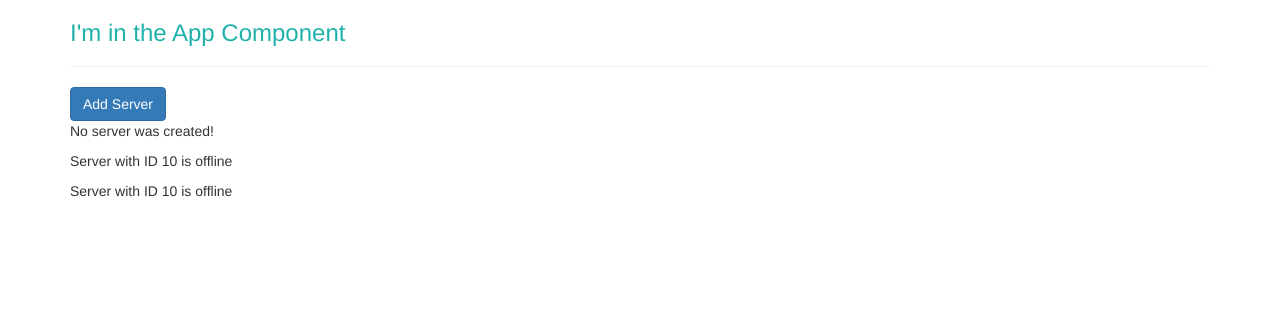
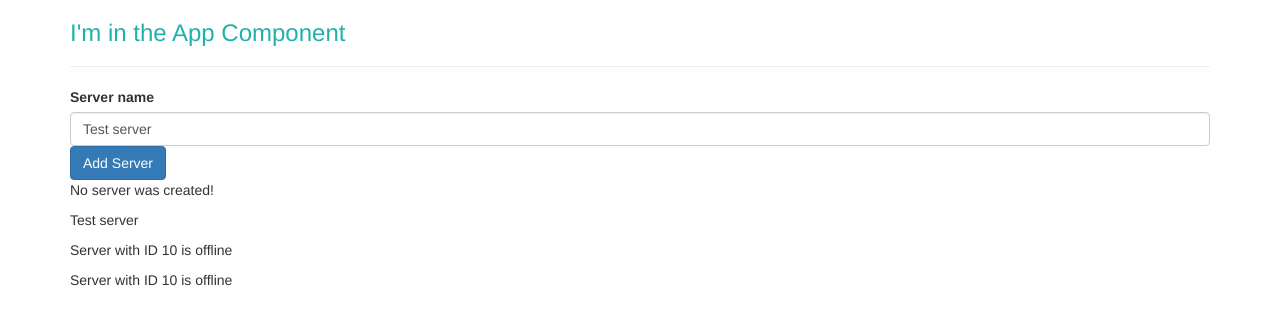
Before and after one commit to Aszmel/Angular, an Angular app: page / in a window 1280 px wide. Shown: the top 324 px of the page. Built offline with nearby package versions, Linux system fonts and the light colour scheme.

Commit message:
event binding, ngModels two-way binding

```diff
--- a/src/app/app.module.ts
+++ b/src/app/app.module.ts
@@ -1,13 +1,14 @@
 import { BrowserModule } from "@angular/platform-browser";
 import { NgModule } from "@angular/core";
+import { FormsModule } from "@angular/forms";
 
 import { AppComponent } from "./app.component";
 import { ServerComponent } from "./server/server.component";
-import { ServersComponent } from './servers/servers.component';
+import { ServersComponent } from "./servers/servers.component";
 
 @NgModule({
   declarations: [AppComponent, ServerComponent, ServersComponent],
-  imports: [BrowserModule],
+  imports: [BrowserModule, FormsModule],
   providers: [],
   bootstrap: [AppComponent]
 })
--- a/src/app/servers/servers.component.html
+++ b/src/app/servers/servers.component.html
@@ -1,3 +1,7 @@
+<label>Server name</label>
+<!-- <input type="text" class="form-control" (input)="onUpdateServerName($event)" /> -->
+<input type="text" class="form-control" [(ngModel)]="serverName" />
+
 <button
   class="btn btn-primary"
   [disabled]="!allowNewServer"
@@ -6,6 +10,7 @@
   Add Server
 </button>
 <p>{{ serverCreationStatus }}</p>
+<p>{{ serverName }}</p>
 <!-- <p>{{ allowNewServer }}</p>
 <p [innerText]="allowNewServer"></p> -->
 <app-server></app-server>
--- a/src/app/servers/servers.component.ts
+++ b/src/app/servers/servers.component.ts
@@ -9,6 +9,7 @@
 export class ServersComponent implements OnInit {
   allowNewServer = false;
   serverCreationStatus = "No server was created!";
+  serverName = "Test server";
 
   constructor() {
     setTimeout(() => {
@@ -21,4 +22,8 @@
   onCreateServer() {
     this.serverCreationStatus = "Server was created!";
   }
+
+  onUpdateServerName(event: any) {
+    this.serverName = event.target.value;
+  }
 }
```
